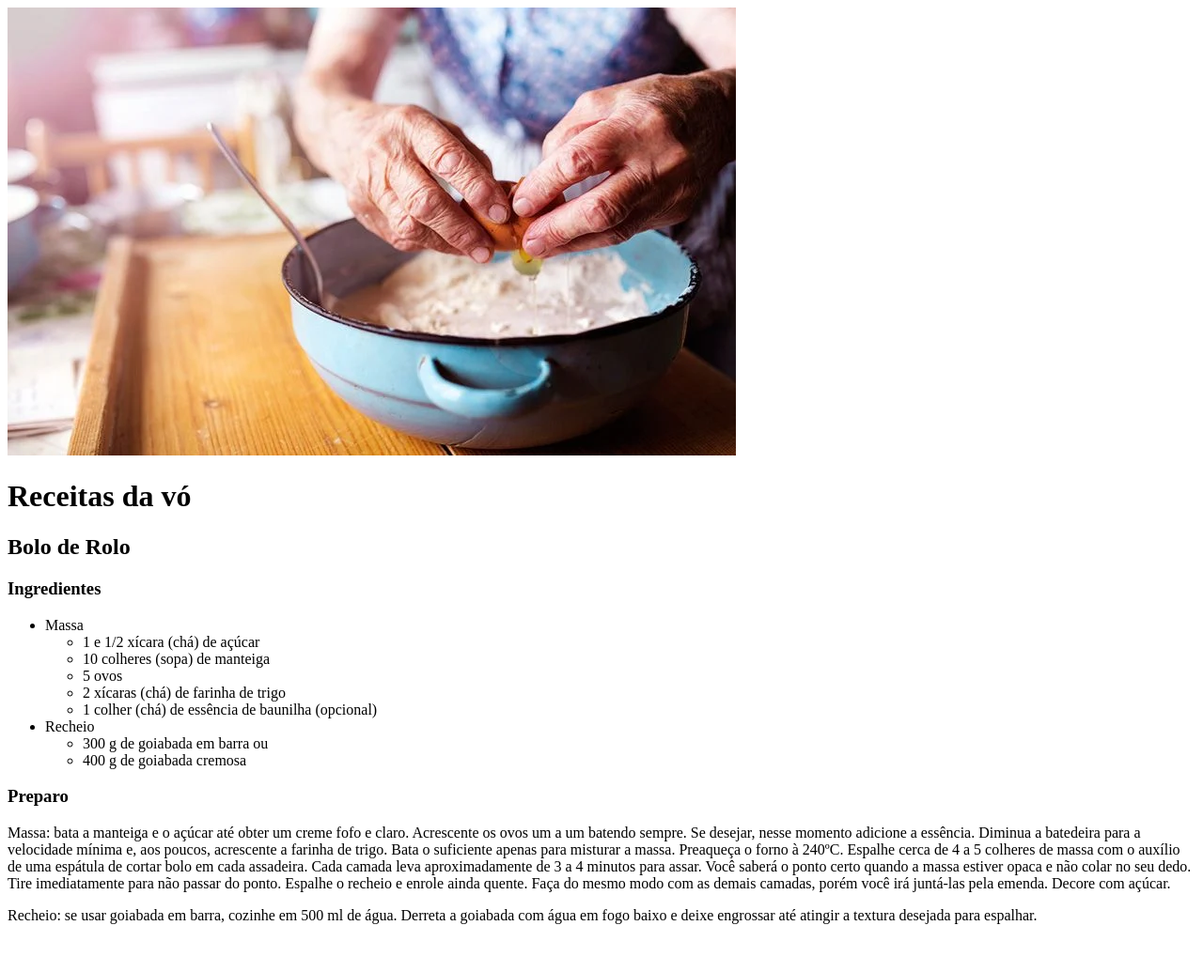
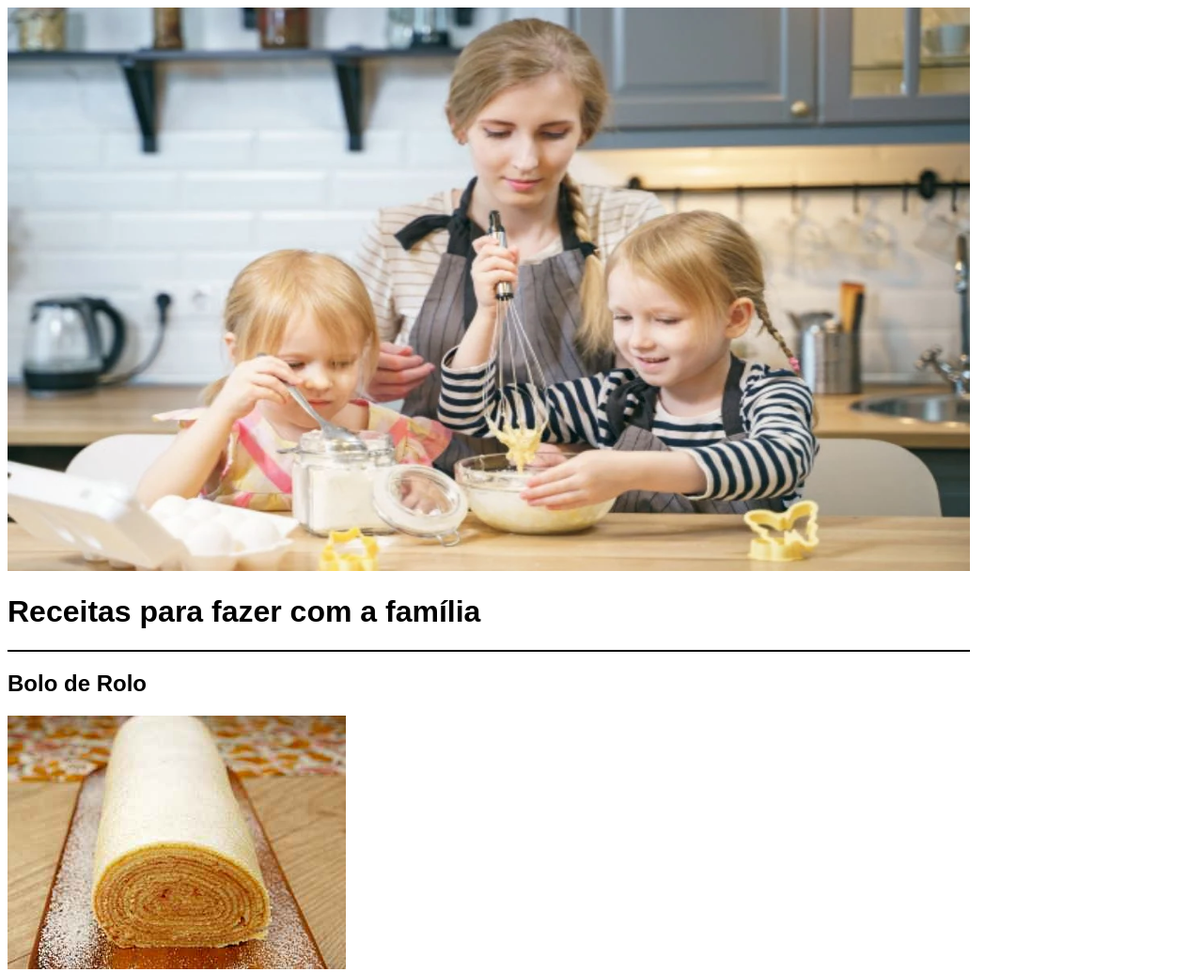
Before and after one commit to rafaelfaragao/imersao_webintelligence, a plain HTML site: page index.html in a window 1280 px wide. Shown: the top 1035 px of the page at 94% size. Before the commit the page ends 1000 px from the top, so only its background shows below. Drawn offline with Linux system fonts and the light colour scheme.

Commit message:
adicionando imagens

```diff
--- a/index.html
+++ b/index.html
@@ -6,18 +6,40 @@
   <meta name="viewport" content="width=device-width, initial-scale=1.0">
   <meta name="keywords" content="HTML5, CSS, JavaScript">
   <title>Receita de Bolo</title>
+
+  <style>
+    body{
+      width:80vw;
+      font-family: Arial, Helvetica, sans-serif;
+    }
+
+    #quebra-texto {
+      width: 100%;
+      height: 2px;
+      background-color: #000;
+    }
+
+    hgroup img {
+      width: 100%;
+      margin: 0 auto;
+      height: 600px;
+    }
+  </style>
 </head>
 <body>
+  <div class="container">
     <hgroup>
-      <img src="/receitas-da-vovo.jpg" alt="Receitas da Vó">
-      <h1>Receitas da vó</h1>
+      <img src="/familia-cozinha.jpg" alt="Receitas da Vó">
+      <h1>Receitas para fazer com a família</h1>
     </hgroup>
+    <div id="quebra-texto"></div>
     <section>
       <h2>Bolo de Rolo</h2>
+      <img src="/boloderolo.jpg">
       <h3>Ingredientes</h3>
       <ul>
         <li>Massa
-          <ul>
+          <ul type="square">
             <li>1 e 1/2 xícara (chá) de açúcar</li>
             <li>10 colheres (sopa) de manteiga</li>
             <li>5 ovos</li>
@@ -26,7 +48,7 @@
           </ul>
         </li>
         <li>Recheio
-          <ul>
+          <ul type="square">
             <li>300 g de goiabada em barra ou</li>
             <li>400 g de goiabada cremosa</li>
           </ul>
@@ -35,8 +57,10 @@
 
       <h3>Preparo</h3>
 
-      <p>Massa: bata a manteiga e o açúcar até obter um creme fofo e claro. Acrescente os ovos um a um batendo sempre. Se desejar, nesse momento adicione a essência. Diminua a batedeira para a velocidade mínima e, aos poucos, acrescente a farinha de trigo. Bata o suficiente apenas para misturar a massa. Preaqueça o forno à 240ºC. Espalhe cerca de 4 a 5 colheres de massa com o auxílio de uma espátula de cortar bolo em cada assadeira. Cada camada leva aproximadamente de 3 a 4 minutos para assar. Você saberá o ponto certo quando a massa estiver opaca e não colar no seu dedo. Tire imediatamente para não passar do ponto. Espalhe o recheio e enrole ainda quente. Faça do mesmo modo com as demais camadas, porém você irá juntá-las pela emenda. Decore com açúcar.</p>
-      <p>Recheio: se usar goiabada em barra, cozinhe em 500 ml de água. Derreta a goiabada com água em fogo baixo e deixe engrossar até atingir a textura desejada para espalhar.</p>
+      <p><strong>Massa:</strong> bata a manteiga e o açúcar até obter um creme fofo e claro. Acrescente os ovos um a um batendo sempre. Se desejar, nesse momento adicione a essência. Diminua a batedeira para a velocidade mínima e, aos poucos, acrescente a farinha de trigo. Bata o suficiente apenas para misturar a massa. Preaqueça o forno à 240ºC. Espalhe cerca de 4 a 5 colheres de massa com o auxílio de uma espátula de cortar bolo em cada assadeira. Cada camada leva aproximadamente de 3 a 4 minutos para assar. Você saberá o ponto certo quando a massa estiver opaca e não colar no seu dedo. Tire imediatamente para não passar do ponto. Espalhe o recheio e enrole ainda quente. Faça do mesmo modo com as demais camadas, porém você irá juntá-las pela emenda. Decore com açúcar.</p>
+      <p><strong>Recheio:</strong> se usar goiabada em barra, cozinhe em 500 ml de água. Derreta a goiabada com água em fogo baixo e deixe engrossar até atingir a textura desejada para espalhar.</p>
     </section>
+  </div>
+
 </body>
 </html>
```
Also changed, not shown: boloderolo.jpg (renamed from bolo-de-rolo-01-360x270.jpg), familia-cozinha.jpg (added), receita-familia.jpg (added).
